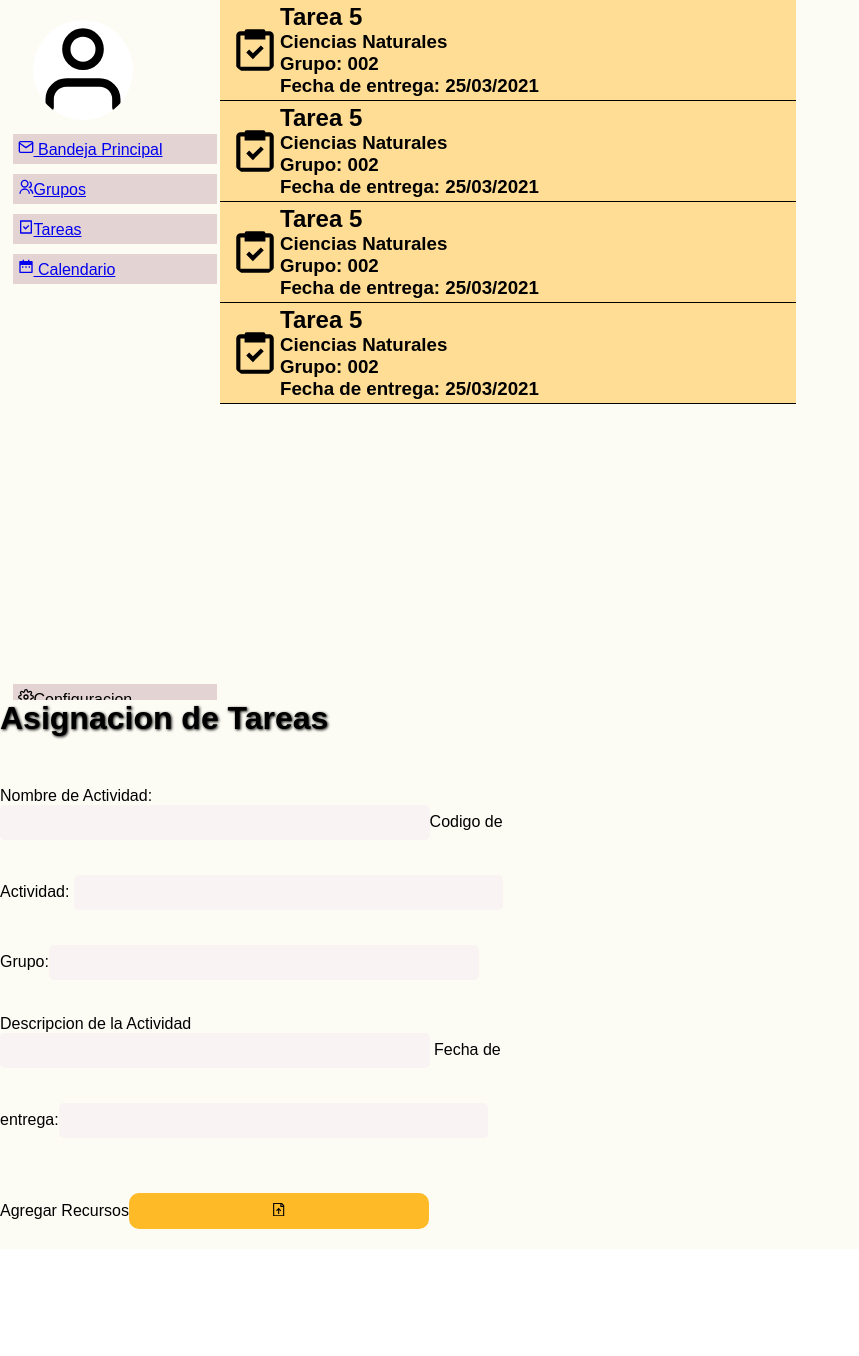
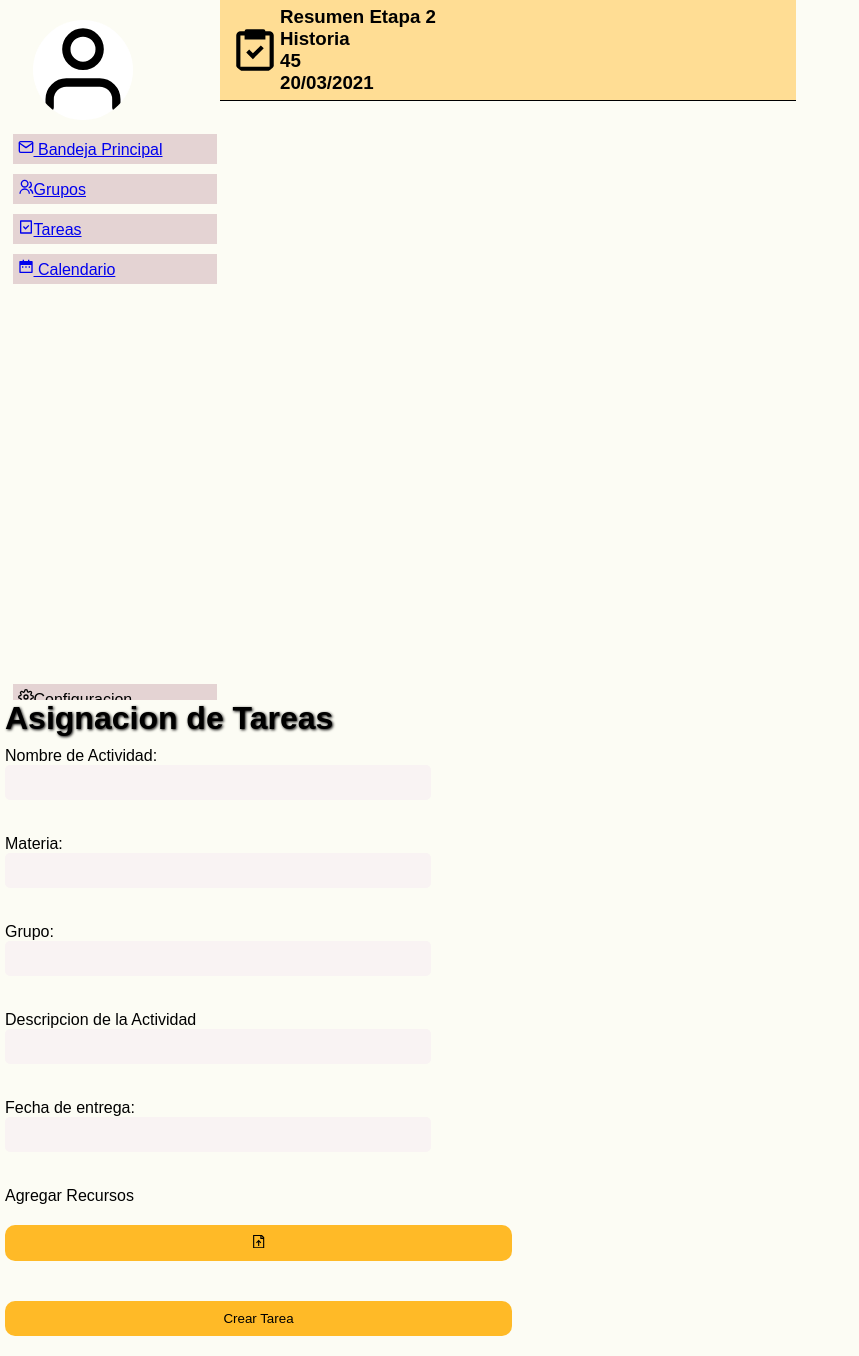
Before and after one commit to rs288/SisEdu, a React (Create React App) app: page /tareas in a window 1280 px wide. Shown: the whole page, without its empty margins (0-859 px from the left). Before the commit the page ends 1249 px from the top, so only its background shows below. Built offline with nearby package versions, Linux system fonts and the light colour scheme.

Commit message:
Añadir tarea nueva

```diff
--- a/package.json
+++ b/package.json
@@ -13,9 +13,11 @@
     "react": "^17.0.1",
     "react-calendar": "^3.3.1",
     "react-dom": "^17.0.1",
+    "react-hook-form": "^7.2.2",
     "react-icons": "^4.2.0",
     "react-router-dom": "^5.2.0",
     "react-scripts": "4.0.3",
+    "uuid": "^8.3.2",
     "web-vitals": "^1.0.1"
   },
   "scripts": {
--- a/src/App.js
+++ b/src/App.js
@@ -1,18 +1,31 @@
-import {React} from 'react';
+import {React, useState} from 'react';
 import {BrowserRouter as Router,Switch, Route} from 'react-router-dom';
 import InitialContainer from './components/InitialContainer'
 import './styles/App.css'
 import Header from './components/Header';
 import Sidebar from './components/Sidebar';
-import MailCard from './components/MailCard';
 import MailInformation from './components/MailInformation';
 import MailContent from './components/MailContent';
 import TareaCard from './components/TareaCard';
 import TareaForm from './components/TareaForm';
 import GroupCard from './components/GroupCard';
 import Calendar from 'react-calendar';
+import EmailContainer from './components/EmailContainer';
+import {v4 as uuidv4} from 'uuid';
+import TareasContainer from './components/TareasContainer';
 
 function App() {
+
+  const mailData = [
+    {id: uuidv4() , name: 'Juan Herrera', tarea: 'Actividad #2', materia: 'Ciencias Naturales', grupo: 52},
+    {id: uuidv4() , name: 'Valeria Zamora', tarea: 'Ejercicios Suma y Resta', materia: 'Matematicas', grupo: 24},
+    {id: uuidv4() , name: 'Ernesto Fonseca', tarea: 'Resumen Etapa 2', materia: 'Historia ', grupo: 61},
+  ]
+
+  const [mails, setMail] = useState(mailData);
+
+
+
   return (
     <Router>
       <div className="App">
@@ -22,12 +35,7 @@ function App() {
               <Header/>
               <Sidebar/>
                 <div className = "general-view">
-                  <MailCard/>
-                  <MailCard/>
-                  <MailCard/>
-                  <MailCard/>
-                  <MailCard/>
-                  <MailCard/>
+                  <EmailContainer mails = {mails}/>
                 </div>
                 <div className = "specific-view">
                   <MailInformation/>
@@ -51,19 +59,7 @@ function App() {
             </div>
           </Route>
           <Route path = '/tareas'>
-            <div className = "feed-container">
-            <Header/>
-            <Sidebar/>
-              <div className = "general-view">
-                <TareaCard/>
-                <TareaCard/>
-                <TareaCard/>
-                <TareaCard/>
-                </div>
-              <div className = "specific-view">
-                <TareaForm/>
-              </div>
-            </div>
+               <TareasContainer/>
           </Route>
           <Route path = '/calendario'>
             <div className = "feed-container">
--- /dev/null
+++ b/src/components/EmailContainer.jsx
@@ -0,0 +1,17 @@
+import React from 'react'
+import MailCard from './MailCard';
+
+function EmailContainer(props) {
+    return (
+        <div>
+            {
+                props.mails.map(mail => (
+                    <MailCard key= {mail.id} mail = {mail}/>
+                ))
+            }
+        </div>
+    )
+}
+
+
+export default EmailContainer
--- a/src/components/MailCard.jsx
+++ b/src/components/MailCard.jsx
@@ -2,13 +2,17 @@ import React from 'react'
 import * as BiIcons from 'react-icons/bi'
 import '../styles/Feed.css'
 
-function MailCard() {
+function MailCard(props) {
+
+
     return (
         <div className = "card">
             <BiIcons.BiUserCircle className = "card-icon"/>
             <div className = "card-information">
-                <h2>Juan Ramos</h2>
-                <h3>Actividad 2 Ciencias Naturales</h3>
+                <h3>{props.mail.tarea}</h3>
+                <h3>{props.mail.name}</h3>
+                <h3>{props.mail.materia}</h3>
+                <h3>Grupo {props.mail.grupo}</h3>
             </div>
         </div>
     )
--- a/src/components/TareaCard.jsx
+++ b/src/components/TareaCard.jsx
@@ -2,15 +2,15 @@ import React from 'react'
 import * as BiIcons from 'react-icons/bi'
 import '../styles/Feed.css'
 
-function TareaCard() {
+function TareaCard(props) {
     return (
         <div className = "card">
         <BiIcons.BiTask className = "card-icon"/>
         <div class = "card-information">
-            <h2>Tarea 5</h2>
-            <h3>Ciencias Naturales</h3>
-            <h3>Grupo: 002</h3>
-            <h3>Fecha de entrega: 25/03/2021</h3>
+            <h3>{props.tarea.nombreAct}</h3>
+            <h3>{props.tarea.materia}</h3>
+            <h3>{props.tarea.grupo}</h3>
+            <h3>{props.tarea.fechaEntrega}</h3>
         </div>
         </div>
     )
--- a/src/components/TareaForm.jsx
+++ b/src/components/TareaForm.jsx
@@ -1,25 +1,51 @@
-import React from 'react'
+import React, {useState} from 'react'
 import * as GrIcons from 'react-icons/gr'
+import '../styles/Feed.css';
 
-function TareaForm() {
+
+function TareaForm(props) {
+
+    const [tareaData, setData] = useState({
+        nombreAct : "",
+        materia: "",
+        grupo : "",
+        descripcion: "",
+        fechaEntrega : "",
+    })
+
+    const handleChange = (event) => {
+        setData({
+            ...tareaData,
+            [event.target.name] : event.target.value
+        })
+
+    }
+
+    const handleSubmit = (event) => {
+        props.agregarTarea(tareaData);
+        event.preventDefault();
+
+        //LIMPIAR CAMPOS
+        setData(tareaData === "");
+    }
+
     return (
-        <div className = "tareas-form">
-            <form>
+            <form onSubmit = {handleSubmit} className = "tareas-form" >
                 <h1> Asignacion de Tareas</h1>
                 <label>Nombre de Actividad:</label>
-                <input type = "text"/>
-                <label>Codigo de Actividad: </label>
-                <input type="text"/>
+                <input type = "text" value = {tareaData.nombreAct} name= "nombreAct" onChange = {handleChange}/>
+                <label>Materia: </label>
+                <input type="text" value = {tareaData.materia} name = "materia" onChange = {handleChange}/>
                 <label>Grupo:</label>
-                <input type = "text"/>
+                <input type = "text" value = {tareaData.grupo} name = "grupo" onChange = {handleChange}/>
                 <label>Descripcion de la Actividad</label>
-                <input type="text"/>
+                <input type="text" value = {tareaData.descripcion} name = "descripcion" onChange = {handleChange}/>
                 <label> Fecha de entrega:</label>
-                <input type="text"/>
+                <input type="text" value = {tareaData.fechaEntrega} name = "fechaEntrega" onChange = {handleChange}/>
                 <label>Agregar Recursos</label>
                 <button><GrIcons.GrDocumentUpload/></button>
+                <button type = "submit" value = "Submit">Crear Tarea</button>
             </form>
-        </div>
     )
 }
 
--- /dev/null
+++ b/src/components/TareasContainer.jsx
@@ -0,0 +1,44 @@
+import {React, useState } from 'react'
+import {v4 as uuidv4} from 'uuid';
+import TareaCard from './TareaCard';
+import TareaForm from './TareaForm';
+import '../styles/App.css';
+import Header from './Header';
+import Sidebar from './Sidebar';
+
+function TareasContainer() {
+
+    const tareasData = [
+        {id: uuidv4(), nombreAct: "Resumen Etapa 2", materia: "Historia", grupo: 45, fechaEntrega: "20/03/2021"}
+    ]
+    const [tareas,setTareas] = useState(tareasData);
+
+    //AGREGAR TAREAS NUEVAS
+    const agregarTarea = (tarea) => {
+        tarea.id = uuidv4();
+        setTareas([
+            ...tareas,
+            tarea
+        ])
+
+    }
+
+    return (
+        <div className = "feed-container">
+            <Header/>
+            <Sidebar/>
+            <div className = "general-view">
+            {
+                tareas.map(tarea =>(
+                    <TareaCard key = {tarea.id} tarea = {tarea}/>
+                ))
+            }
+            </div>
+            <div className = "specific-view">
+                <TareaForm agregarTarea = {agregarTarea}/>
+            </div>
+        </div>
+    )
+}
+
+export default TareasContainer
--- a/src/styles/Feed.css
+++ b/src/styles/Feed.css
@@ -156,3 +156,15 @@ button:hover {
     border:1px solid rgb(74, 74, 219);
     color: black;
 }
+
+/*TAREAS*/
+.tareas-form {
+    display:flex;
+    flex-wrap: wrap;
+    flex-direction: column;
+    margin-left: 5px;
+}
+
+.tareas-form h1 {
+    margin-bottom: 10px;
+}
```
Also changed, not shown: 2 other files (tests, documents, lock files or other folders).
